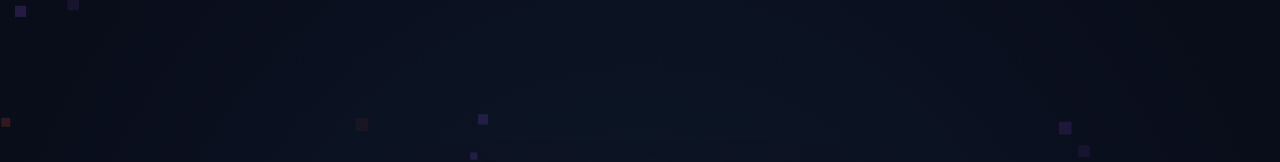
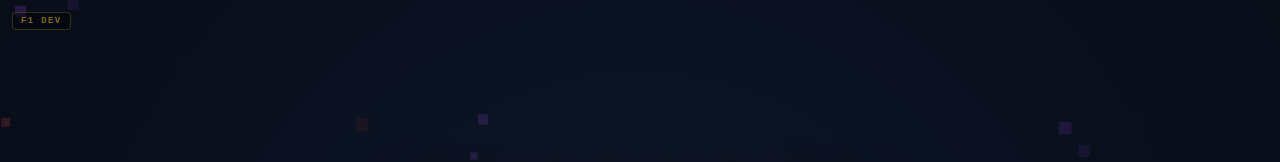
Before and after one commit to Kjans4/infinity-dungeon, a Next.js app: page / in a window 1280 px wide. Shown: the top 162 px of the page. Built offline with nearby package versions, Linux system fonts and the light colour scheme.

Commit message:
Dev cheat tools

```diff
--- a/src/components/GameCanvas.tsx
+++ b/src/components/GameCanvas.tsx
@@ -11,33 +11,136 @@ import {
   RoomState, initialRoomState, advanceRoom,
   nextFloor, enterBossPhase,
 } from "@/engine/RoomManager";
-import { useGameLoop }        from "@/hooks/useGameLoop";
-import HUD                    from "@/components/HUD";
-import Menu                   from "@/components/Menu";
-import Shop                   from "@/components/Shop";
-import Minimap                from "@/components/Minimap";
-import Inventory              from "@/components/Inventory";
-import GameOverOverlay         from "@/components/overlays/GameOverOverlay";
-import VictoryOverlay         from "@/components/overlays/VictoryOverlay";
-import PauseOverlay           from "@/components/overlays/PauseOverlay";
-import WaveClearAnnouncement  from "@/components/overlays/WaveClearAnnouncement";
+import { useGameLoop }       from "@/hooks/useGameLoop";
+import HUD                   from "@/components/HUD";
+import Menu                  from "@/components/Menu";
+import Shop                  from "@/components/Shop";
+import Minimap               from "@/components/Minimap";
+import Inventory             from "@/components/Inventory";
+import GameOverOverlay        from "@/components/overlays/GameOverOverlay";
+import VictoryOverlay        from "@/components/overlays/VictoryOverlay";
+import PauseOverlay          from "@/components/overlays/PauseOverlay";
+import WaveClearAnnouncement from "@/components/overlays/WaveClearAnnouncement";
+
+// ── Dev panel styles (panel itself only renders in development) ──
+import "@/styles/dev-panel.css";
 
 // ============================================================
 // [🧱 BLOCK: Constants]
 // ============================================================
-const MAX_HP           = 100;
-const MAX_STAMINA      = 100;
+const MAX_HP            = 100;
+const MAX_STAMINA       = 100;
 const INVENTORY_HOLD_MS = 500;
+const IS_DEV            = process.env.NODE_ENV === "development";
 
 interface HUDState {
   hp: number; stamina: number;
   kills: number; room: number; floor: number;
 }
 
+// ============================================================
+// [🧱 BLOCK: Dev Panel]
+// Only rendered in development. Closed over GameCanvas refs
+// and handlers so no prop drilling is needed.
+// To remove for production: delete this component + the
+// <DevPanel /> JSX below. The IS_DEV guard also prevents
+// it rendering in prod builds automatically.
+// ============================================================
+interface DevPanelProps {
+  isOpen:          boolean;
+  onToggle:        () => void;
+  gameActive:      boolean;  // false = on menu / game over
+  isBossPhase:     boolean;
+  isShopPhase:     boolean;
+  onKillAll:       () => void;
+  onSkipRoom:      () => void;
+  onSkipToShop:    () => void;
+  onSkipToBoss:    () => void;
+  onAddGold:       () => void;
+}
+
+function DevPanel({
+  isOpen, onToggle, gameActive, isBossPhase, isShopPhase,
+  onKillAll, onSkipRoom, onSkipToShop, onSkipToBoss, onAddGold,
+}: DevPanelProps) {
+  return (
+    <>
+      {/* F1 indicator pill — always visible in dev */}
+      <button
+        className={`dev-toggle ${isOpen ? "dev-toggle--active" : ""}`}
+        onClick={onToggle}
+      >
+        F1 DEV
+      </button>
+
+      {isOpen && (
+        <div className="dev-panel">
+          <div className="dev-panel__header">⚙ Dev Tools</div>
+
+          {/* ── Combat ── */}
+          <button
+            className="dev-btn dev-btn--red"
+            onClick={onKillAll}
+            disabled={!gameActive || isBossPhase}
+            title="Instantly kills all enemies and opens the door"
+          >
+            ☠ Kill All Enemies
+          </button>
+
+          <div className="dev-panel__divider" />
+
+          {/* ── Navigation ── */}
+          <button
+            className="dev-btn dev-btn--blue"
+            onClick={onSkipRoom}
+            disabled={!gameActive || isBossPhase || isShopPhase}
+            title="Skip directly to the next room (bypasses door walk)"
+          >
+            ⏭ Skip Room
+          </button>
+
+          <button
+            className="dev-btn dev-btn--blue"
+            onClick={onSkipToShop}
+            disabled={!gameActive || isBossPhase || isShopPhase}
+            title="Jump straight to the shop"
+          >
+            🛒 Skip to Shop
+          </button>
+
+          <button
+            className="dev-btn dev-btn--blue"
+            onClick={onSkipToBoss}
+            disabled={!gameActive || isBossPhase}
+            title="Skip shop and go directly to boss"
+          >
+            💀 Skip to Boss
+          </button>
+
+          <div className="dev-panel__divider" />
+
+          {/* ── Resources ── */}
+          <button
+            className="dev-btn dev-btn--green"
+            onClick={onAddGold}
+            disabled={!gameActive}
+            title="Add 200 gold"
+          >
+            💰 +200 Gold
+          </button>
+        </div>
+      )}
+    </>
+  );
+}
+
+// ============================================================
+// [🧱 BLOCK: GameCanvas]
+// ============================================================
 export default function GameCanvas() {
   const canvasRef = useRef<HTMLCanvasElement>(null);
 
-  // ── Systems ────────────────────────────────────────────────
+  // ── Systems ───────────────────────────────────────────────
   const stateRef  = useRef<GameState | null>(null);
   const inputRef  = useRef<InputHandler | null>(null);
   const hordeRef  = useRef(new HordeSystem());
@@ -45,13 +148,11 @@ export default function GameCanvas() {
   const renderRef = useRef(new RenderSystem());
   const roomRef   = useRef<RoomState>(initialRoomState());
 
-  // ── Tracking Refs ──────────────────────────────────────────
-  const iHoldTimer   = useRef<ReturnType<typeof setTimeout> | null>(null);
-
-  // CRITICAL: We use these refs to prevent stale closures in the Event Listener
+  // ── Tracking Refs ─────────────────────────────────────────
+  const iHoldTimer  = useRef<ReturnType<typeof setTimeout> | null>(null);
   const uiActiveRef = useRef({ menu: true, shop: false, gameOver: false, inventory: false });
 
-  // ── React State ────────────────────────────────────────────
+  // ── React State ───────────────────────────────────────────
   const [showMenu,      setShowMenu]      = useState(true);
   const [isGameOver,    setIsGameOver]    = useState(false);
   const [isVictory,     setIsVictory]     = useState(false);
@@ -62,20 +163,21 @@ export default function GameCanvas() {
   const [hud, setHud] = useState<HUDState>({
     hp: MAX_HP, stamina: MAX_STAMINA, kills: 0, room: 1, floor: 1,
   });
-
   const [announcement, setAnnouncement] = useState<{
     show: boolean; message: string; subtext?: string; color?: string;
   }>({ show: false, message: "" });
-
   const announcementRef = useRef(false);
 
-  // Keep the UI tracking ref in sync with state
+  // ── Dev State ─────────────────────────────────────────────
+  const [devPanelOpen, setDevPanelOpen] = useState(false);
+
+  // Keep UI tracking ref in sync with state
   useEffect(() => {
     uiActiveRef.current = {
-        menu: showMenu,
-        shop: showShop,
-        gameOver: isGameOver,
-        inventory: showInventory
+      menu:      showMenu,
+      shop:      showShop,
+      gameOver:  isGameOver,
+      inventory: showInventory,
     };
     announcementRef.current = announcement.show;
   }, [showMenu, showShop, isGameOver, showInventory, announcement.show]);
@@ -90,18 +192,23 @@ export default function GameCanvas() {
   // ============================================================
   useEffect(() => {
     const canvas = canvasRef.current!;
-    const w      = window.innerWidth;
-    const h      = window.innerHeight;
-    canvas.width  = w;
-    canvas.height = h;
+    canvas.width  = window.innerWidth;
+    canvas.height = window.innerHeight;
 
     const ctx = canvas.getContext("2d");
     if (ctx) ctx.save();
 
-    stateRef.current = new GameState(w, h);
+    stateRef.current = new GameState(window.innerWidth, window.innerHeight);
     inputRef.current = new InputHandler();
 
     const onKeyDown = (e: KeyboardEvent) => {
+      // F1 — toggle dev panel
+      if (e.code === "F1") {
+        e.preventDefault();
+        if (IS_DEV) setDevPanelOpen((prev) => !prev);
+        return;
+      }
+
       // ESC — toggle pause
       if (e.code === "Escape") {
         setShowInventory(false);
@@ -109,23 +216,18 @@ export default function GameCanvas() {
         return;
       }
 
-      // I — Long Press logic
+      // I — long press to open inventory
       if (e.code === "KeyI" && !e.repeat) {
         const ui = uiActiveRef.current;
-
-        // Blocking conditions: Don't open if in Menu, Shop, or Game Over
         if (ui.menu || ui.shop || ui.gameOver) return;
-
-        // Clear existing timer just in case
         if (iHoldTimer.current) clearTimeout(iHoldTimer.current);
-
         iHoldTimer.current = setTimeout(() => {
-            setShowInventory((prev) => {
-                const next = !prev;
-                setIsPaused(next); // Pause if opening, unpause if closing
-                return next;
-            });
-            iHoldTimer.current = null;
+          setShowInventory((prev) => {
+            const next = !prev;
+            setIsPaused(next);
+            return next;
+          });
+          iHoldTimer.current = null;
         }, INVENTORY_HOLD_MS);
       }
     };
@@ -204,7 +306,7 @@ export default function GameCanvas() {
   const handleDoorEnter = useCallback(() => {
     const rs = advanceRoom(roomRef.current);
     roomRef.current = rs;
-    if (rs.phase === 'shop') {
+    if (rs.phase === "shop") {
       stateRef.current!.playerStats.generateShopOptions();
       announce("WAVE COMPLETE", "Entering the shop...", "#facc15");
       setTimeout(() => setShowShop(true), 1200);
@@ -240,6 +342,66 @@ export default function GameCanvas() {
   }, []);
 
   // ============================================================
+  // [🧱 BLOCK: Dev Handlers]
+  // All dev actions. Safe to delete along with DevPanel.
+  // ============================================================
+  const handleDevKillAll = useCallback(() => {
+    const state = stateRef.current;
+    if (!state) return;
+    // Wipe all enemies and set kill count to threshold
+    state.enemies = [];
+    state.kills   = hordeRef.current.killThreshold;
+    state.alive   = 0;
+    // Activate the door immediately
+    if (state.door) state.door.activate();
+    announce("DEV: ALL ENEMIES KILLED", "Gate is open", "#f87171");
+  }, [announce]);
+
+  const handleDevSkipRoom = useCallback(() => {
+    handleDoorEnter();
+    announce("DEV: ROOM SKIPPED", undefined, "#38bdf8");
+  }, [handleDoorEnter, announce]);
+
+  const handleDevSkipToShop = useCallback(() => {
+    const state = stateRef.current;
+    if (!state) return;
+    // Force advance to shop phase regardless of current room
+    const rs: RoomState = {
+      floor:       roomRef.current.floor,
+      roomInCycle: 3,
+      roomDisplay: (roomRef.current.floor - 1) * 3 + 3,
+      phase:       "shop",
+    };
+    roomRef.current = rs;
+    state.playerStats.generateShopOptions();
+    setShowShop(true);
+    announce("DEV: SKIPPED TO SHOP", undefined, "#facc15");
+  }, [announce]);
+
+  const handleDevSkipToBoss = useCallback(() => {
+    const state = stateRef.current;
+    if (!state) return;
+    setShowShop(false);
+    const rs: RoomState = {
+      floor:       roomRef.current.floor,
+      roomInCycle: 3,
+      roomDisplay: (roomRef.current.floor - 1) * 3 + 3,
+      phase:       "boss",
+    };
+    roomRef.current = rs;
+    bossRef.current.setup(state, rs);
+    announce("DEV: SKIPPED TO BOSS", undefined, "#f87171");
+  }, [announce]);
+
+  const handleDevAddGold = useCallback(() => {
+    const state = stateRef.current;
+    if (!state) return;
+    state.gold += 200;
+    setGold(state.gold);
+    announce("DEV: +200 GOLD", undefined, "#4ade80");
+  }, [announce]);
+
+  // ============================================================
   // [🧱 BLOCK: Game Loop]
   // ============================================================
   useGameLoop((_dt: number) => {
@@ -253,7 +415,7 @@ export default function GameCanvas() {
     if (showMenu || showShop || isVictory || isGameOver || isPaused || showInventory) return;
 
     const rs     = roomRef.current;
-    const isBoss = rs.phase === 'boss';
+    const isBoss = rs.phase === "boss";
     const worldW = isBoss ? BOSS_WORLD_W : WORLD_W;
     const worldH = isBoss ? BOSS_WORLD_H : WORLD_H;
     const player = state.player;
@@ -273,10 +435,14 @@ export default function GameCanvas() {
       const { event, goldCollected } = hordeRef.current.update(
         state, player, rs, worldW, worldH
       );
-      if (player.hp < prevHp) renderRef.current.shake('light');
+      if (player.hp < prevHp) renderRef.current.shake("light");
       if (goldCollected > 0)  state.gold += goldCollected;
-      if (event === 'door') { handleDoorEnter(); return; }
-      if (state.door?.isActive && state.kills >= hordeRef.current.killThreshold && !announcementRef.current) {
+      if (event === "door") { handleDoorEnter(); return; }
+      if (
+        state.door?.isActive &&
+        state.kills >= hordeRef.current.killThreshold &&
+        !announcementRef.current
+      ) {
         announce("ROOM CLEAR", "Gate is open — head north");
       }
       hordeRef.current.draw(state, ctx, state.camera, player);
@@ -286,12 +452,12 @@ export default function GameCanvas() {
       const prevHp = player.hp;
       const { event, goldCollected } = bossRef.current.update(state, player, worldW, worldH);
       if (player.hp < prevHp) {
-        renderRef.current.shake((prevHp - player.hp) >= 25 ? 'heavy' : 'medium');
+        renderRef.current.shake((prevHp - player.hp) >= 25 ? "heavy" : "medium");
       }
       if (goldCollected > 0) state.gold += goldCollected;
-      if (event === 'victory') {
+      if (event === "victory") {
         announce("BOSS SLAIN", "Victory — floor cleared!", "#4ade80");
-        roomRef.current = { ...rs, phase: 'victory' };
+        roomRef.current = { ...rs, phase: "victory" };
         setTimeout(() => setIsVictory(true), 2000);
         return;
       }
@@ -301,15 +467,22 @@ export default function GameCanvas() {
     player.draw(ctx, state.camera);
   });
 
+  // ============================================================
+  // [🧱 BLOCK: Derived State for DevPanel]
+  // ============================================================
+  const gameActive  = !showMenu && !isGameOver && !isVictory;
+  const isBossPhase = roomRef.current.phase === "boss";
+  const isShopPhase = roomRef.current.phase === "shop";
+
   const state = stateRef.current;
 
   return (
-    <div style={{ width:"100vw", height:"100vh", overflow:"hidden", background:"#0f172a" }}>
-      <canvas ref={canvasRef} style={{ display:"block" }} />
+    <div style={{ width: "100vw", height: "100vh", overflow: "hidden", background: "#0f172a" }}>
+      <canvas ref={canvasRef} style={{ display: "block" }} />
 
       {!showMenu && (
         <HUD
-          hp={hud.hp}            maxHp={MAX_HP}
+          hp={hud.hp}           maxHp={MAX_HP}
           stamina={hud.stamina} maxStamina={MAX_STAMINA}
           kills={hud.kills}     killThreshold={hordeRef.current.killThreshold}
           room={hud.room}       floor={hud.floor}
@@ -318,7 +491,7 @@ export default function GameCanvas() {
       )}
 
       {!showMenu && !isGameOver && (
-        <Minimap state={stateRef.current} isBoss={roomRef.current.phase === 'boss'} />
+        <Minimap state={stateRef.current} isBoss={roomRef.current.phase === "boss"} />
       )}
 
       {showShop && state && (
@@ -336,8 +509,12 @@ export default function GameCanvas() {
         />
       )}
 
-      {isVictory && <VictoryOverlay floor={hud.floor} onContinue={handleVictoryContinue} />}
-      {isGameOver && !showMenu && <GameOverOverlay floor={hud.floor} room={hud.room} onRetry={handleRestart} />}
+      {isVictory && (
+        <VictoryOverlay floor={hud.floor} onContinue={handleVictoryContinue} />
+      )}
+      {isGameOver && !showMenu && (
+        <GameOverOverlay floor={hud.floor} room={hud.room} onRetry={handleRestart} />
+      )}
 
       {isPaused && !showMenu && !isGameOver && !showInventory && (
         <PauseOverlay
@@ -353,6 +530,22 @@ export default function GameCanvas() {
         show={announcement.show} message={announcement.message}
         subtext={announcement.subtext} color={announcement.color}
       />
+
+      {/* ── Dev Panel — only in development ── */}
+      {IS_DEV && (
+        <DevPanel
+          isOpen={devPanelOpen}
+          onToggle={() => setDevPanelOpen((p) => !p)}
+          gameActive={gameActive}
+          isBossPhase={isBossPhase}
+          isShopPhase={isShopPhase}
+          onKillAll={handleDevKillAll}
+          onSkipRoom={handleDevSkipRoom}
+          onSkipToShop={handleDevSkipToShop}
+          onSkipToBoss={handleDevSkipToBoss}
+          onAddGold={handleDevAddGold}
+        />
+      )}
     </div>
   );
 }
--- /dev/null
+++ b/src/styles/dev-panel.css
@@ -0,0 +1,147 @@
+/* ============================================================
+   DevPanel — src/styles/dev-panel.css
+   Floating developer cheat panel (DEV only, F1 to toggle)
+   ============================================================ */
+
+/* ── Shared font ── */
+.dev-panel,
+.dev-panel * {
+  font-family: 'Courier New', monospace;
+}
+
+/* ============================================================
+   [🧱 BLOCK: Toggle Button]
+   Always-visible F1 pill in top-left corner.
+   ============================================================ */
+.dev-toggle {
+  position: fixed;
+  top: 12px;
+  left: 12px;
+  z-index: 9999;
+  font-family: 'Courier New', monospace;
+  font-size: 9px;
+  font-weight: 700;
+  letter-spacing: 0.15em;
+  text-transform: uppercase;
+  color: rgba(250, 204, 21, 0.5);
+  background: rgba(0, 0, 0, 0.4);
+  border: 1px solid rgba(250, 204, 21, 0.2);
+  border-radius: 4px;
+  padding: 3px 8px;
+  cursor: pointer;
+  transition: all 0.1s ease;
+}
+
+.dev-toggle:hover {
+  color: #facc15;
+  border-color: rgba(250, 204, 21, 0.6);
+  background: rgba(0, 0, 0, 0.7);
+}
+
+.dev-toggle--active {
+  color: #facc15;
+  border-color: rgba(250, 204, 21, 0.6);
+  background: rgba(0, 0, 0, 0.7);
+}
+
+/* ============================================================
+   [🧱 BLOCK: Panel]
+   ============================================================ */
+.dev-panel {
+  position: fixed;
+  top: 36px;
+  left: 12px;
+  z-index: 9998;
+  width: 200px;
+  display: flex;
+  flex-direction: column;
+  gap: 6px;
+  background: rgba(5, 8, 18, 0.92);
+  border: 1px solid rgba(250, 204, 21, 0.25);
+  border-radius: 8px;
+  padding: 12px;
+  box-shadow: 0 8px 32px rgba(0, 0, 0, 0.6);
+  backdrop-filter: blur(8px);
+  -webkit-backdrop-filter: blur(8px);
+}
+
+/* ============================================================
+   [🧱 BLOCK: Panel Header]
+   ============================================================ */
+.dev-panel__header {
+  font-size: 8px;
+  font-weight: 700;
+  letter-spacing: 0.25em;
+  text-transform: uppercase;
+  color: rgba(250, 204, 21, 0.5);
+  margin-bottom: 4px;
+  padding-bottom: 6px;
+  border-bottom: 1px solid rgba(255, 255, 255, 0.06);
+}
+
+/* ============================================================
+   [🧱 BLOCK: Divider]
+   Thin rule between button groups.
+   ============================================================ */
+.dev-panel__divider {
+  height: 1px;
+  background: rgba(255, 255, 255, 0.05);
+  margin: 2px 0;
+}
+
+/* ============================================================
+   [🧱 BLOCK: Buttons]
+   ============================================================ */
+.dev-btn {
+  width: 100%;
+  font-family: 'Courier New', monospace;
+  font-size: 10px;
+  font-weight: 700;
+  letter-spacing: 0.08em;
+  text-transform: uppercase;
+  text-align: left;
+  padding: 6px 10px;
+  border-radius: 4px;
+  cursor: pointer;
+  transition: all 0.1s ease;
+  background: transparent;
+}
+
+/* Red — dangerous / skip actions */
+.dev-btn--red {
+  color: #f87171;
+  border: 1px solid rgba(248, 113, 113, 0.3);
+}
+.dev-btn--red:hover {
+  background: rgba(248, 113, 113, 0.12);
+  border-color: rgba(248, 113, 113, 0.6);
+  color: #fca5a5;
+}
+
+/* Blue — navigation actions */
+.dev-btn--blue {
+  color: #38bdf8;
+  border: 1px solid rgba(56, 189, 248, 0.3);
+}
+.dev-btn--blue:hover {
+  background: rgba(56, 189, 248, 0.1);
+  border-color: rgba(56, 189, 248, 0.6);
+  color: #7dd3fc;
+}
+
+/* Green — resource actions */
+.dev-btn--green {
+  color: #4ade80;
+  border: 1px solid rgba(74, 222, 128, 0.3);
+}
+.dev-btn--green:hover {
+  background: rgba(74, 222, 128, 0.1);
+  border-color: rgba(74, 222, 128, 0.6);
+  color: #86efac;
+}
+
+/* Disabled state */
+.dev-btn:disabled {
+  opacity: 0.25;
+  cursor: not-allowed;
+}
```
